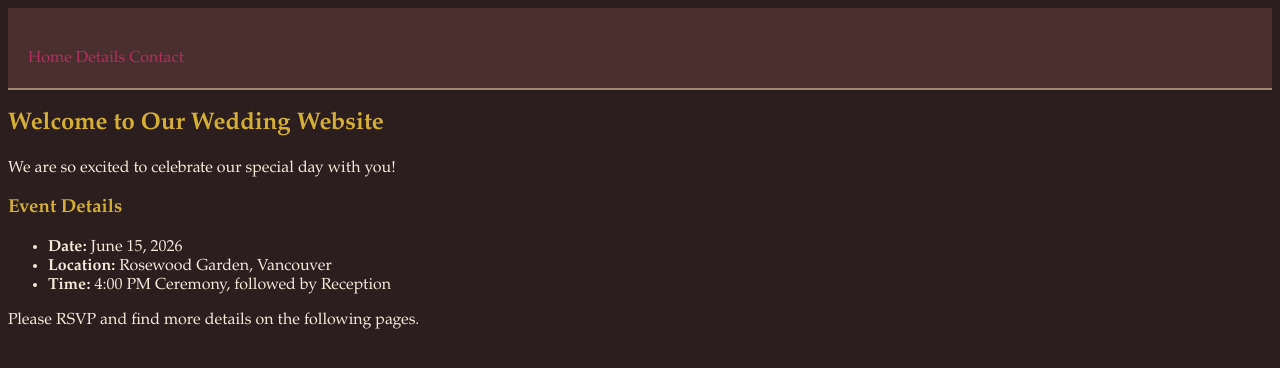
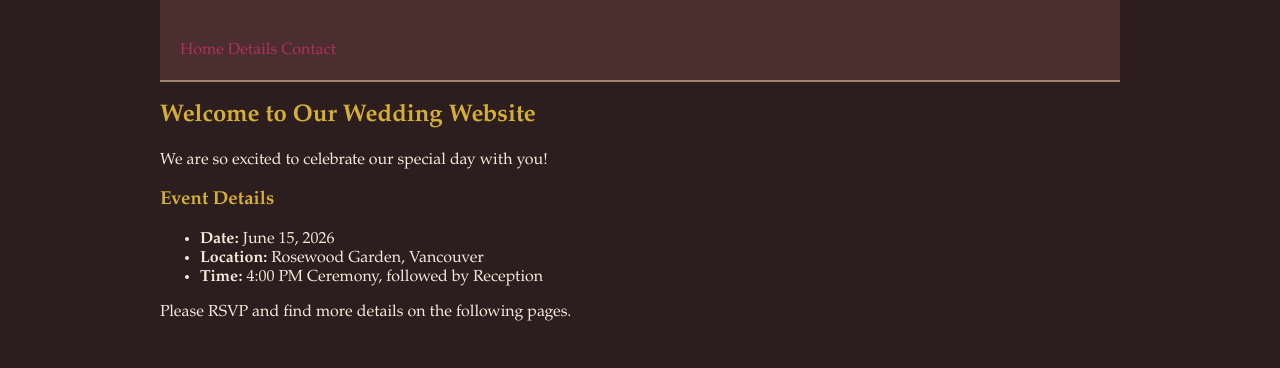
Before and after one commit to LewisSDAFNI/ALWedding2026, a Jekyll site: the page built from docs/index.md, in a window 1280 px wide. Shown: the top 368 px of the page. Built offline with Jekyll 4.4.1, drawn with Linux system fonts in a browser that asks for light colours.

Commit message:
edit the css

```diff
--- a/docs/assets/css/autumnal_gothic.css
+++ b/docs/assets/css/autumnal_gothic.css
@@ -3,6 +3,8 @@ body {
   background-color: #2c1e1e;
   color: #f4e9d8;
   font-family: 'Garamond', serif;
+  width: 960px;
+  margin: 0 auto;
 }
 
 header {
@@ -12,7 +14,9 @@ header {
   padding: 20px;
 }
 
-h1, h2, h3 {
+h1,
+h2,
+h3 {
   color: #d4af37;
 }
 
@@ -35,7 +39,8 @@ form {
   color: #f4e9d8;
 }
 
-input, textarea {
+input,
+textarea {
   width: 100%;
   padding: 10px;
   margin: 8px 0;
```
